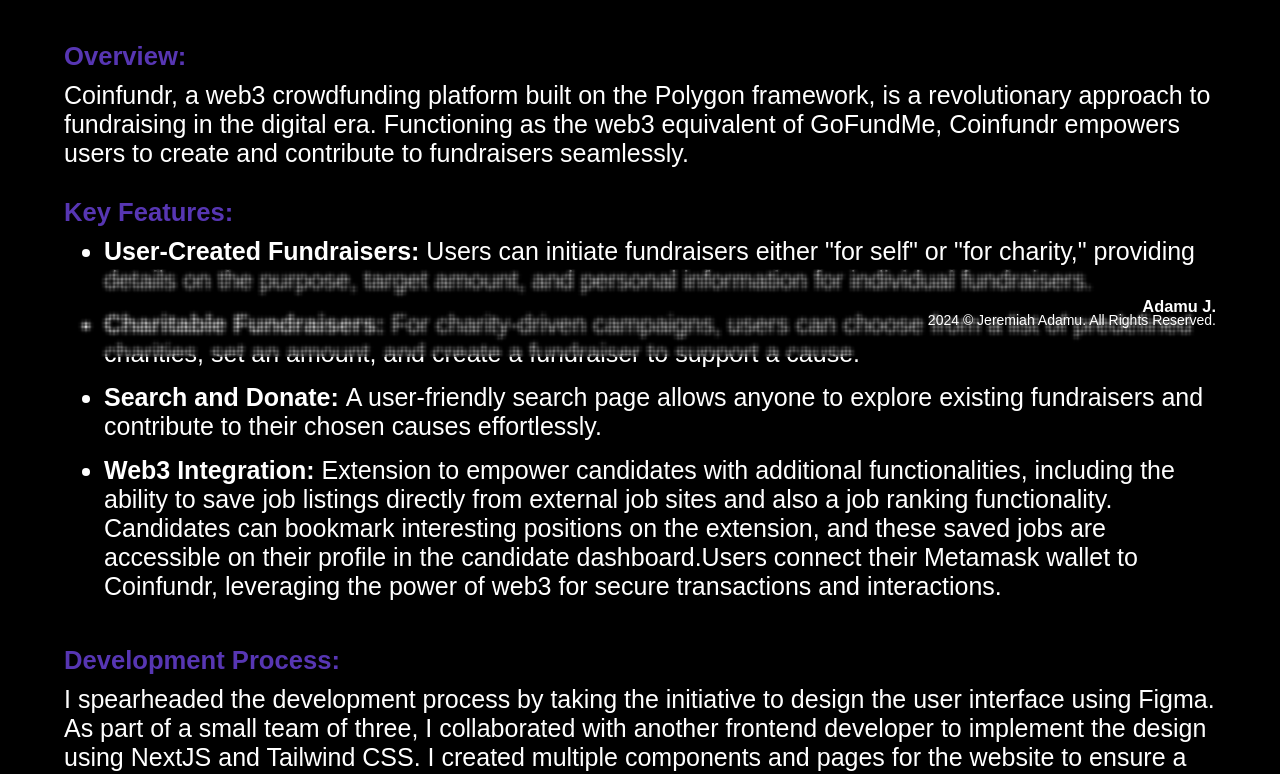
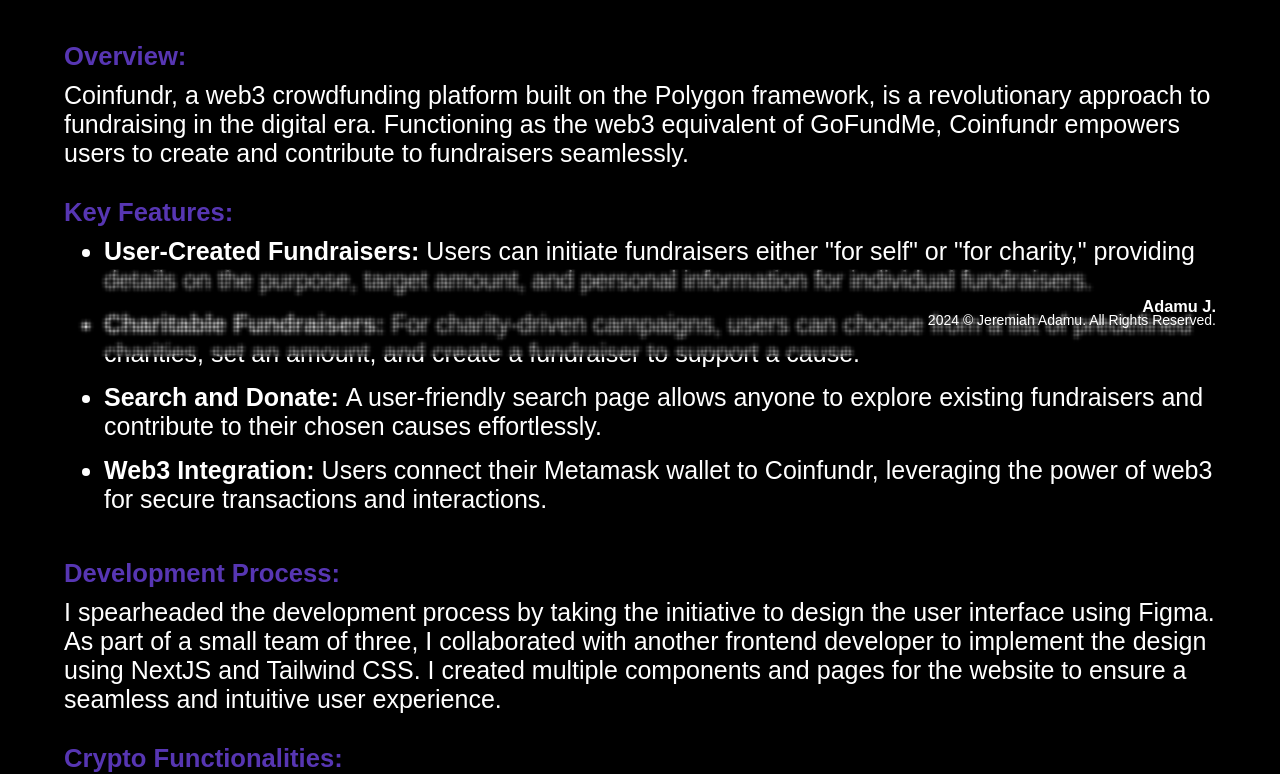
Before and after one commit to jeremiadams/my-portfolio, a React (Create React App) app: page /projects/coinfundr in a window 1280 px wide. Shown: the part 443-1217 px from the top of the page. Built offline with nearby package versions, Linux system fonts and the light colour scheme.

Commit message:
write up correction

```diff
--- a/src/Coinfundr.tsx
+++ b/src/Coinfundr.tsx
@@ -86,7 +86,7 @@ export default function Coinfundr() {
                             </li>
                             <li>
                                 <span className="project__page-text-bold">Web3 Integration:  </span>
-                                <span>Extension to empower candidates with additional functionalities, including the ability to save job listings directly from external job sites and also a job ranking functionality. Candidates can bookmark interesting positions on the extension, and these saved jobs are accessible on their profile in the candidate dashboard.Users connect their Metamask wallet to Coinfundr, leveraging the power of web3 for secure transactions and interactions.</span>
+                                <span>Users connect their Metamask wallet to Coinfundr, leveraging the power of web3 for secure transactions and interactions.</span>
                             </li>
                         </ul>
 
```
